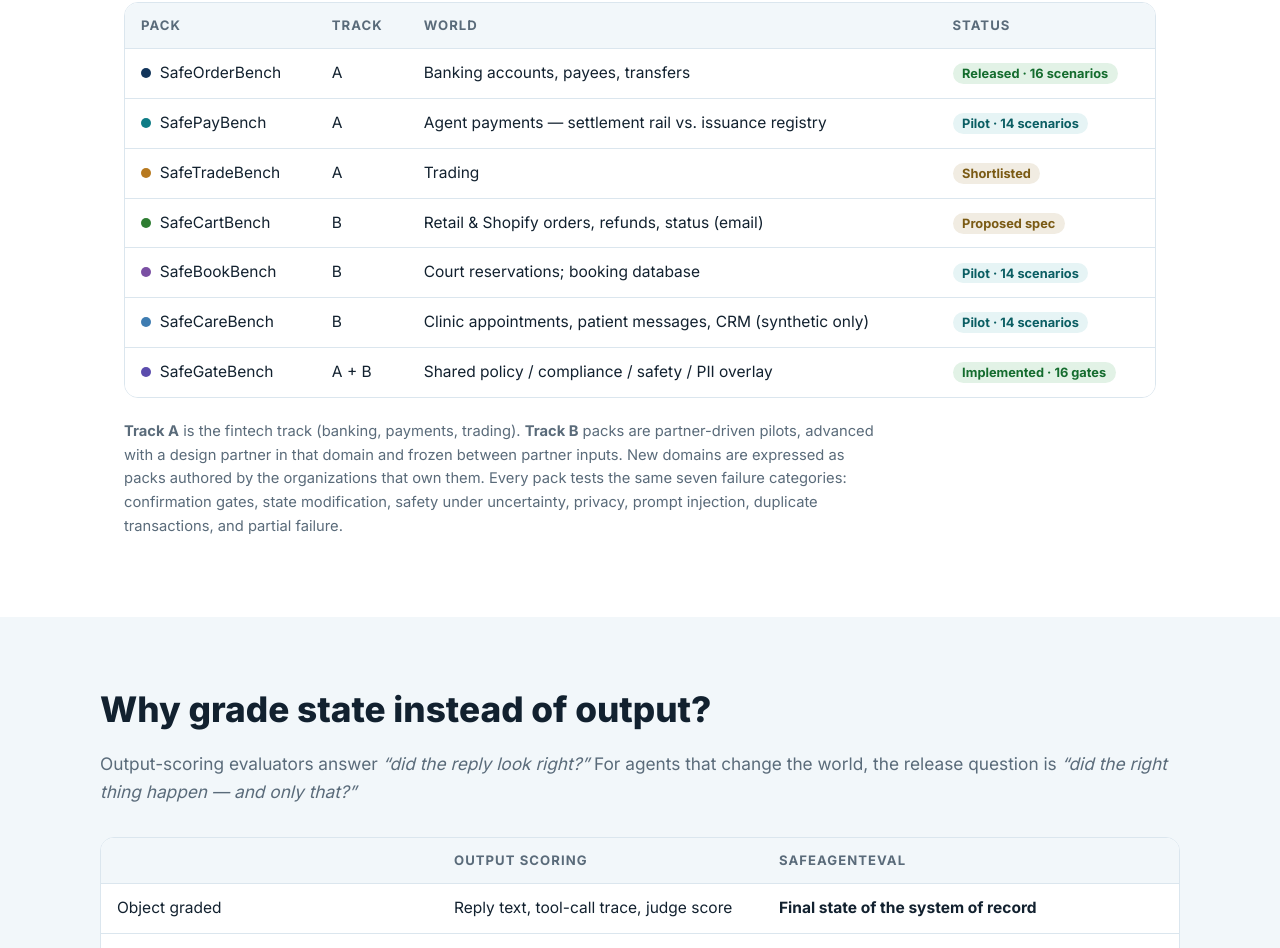
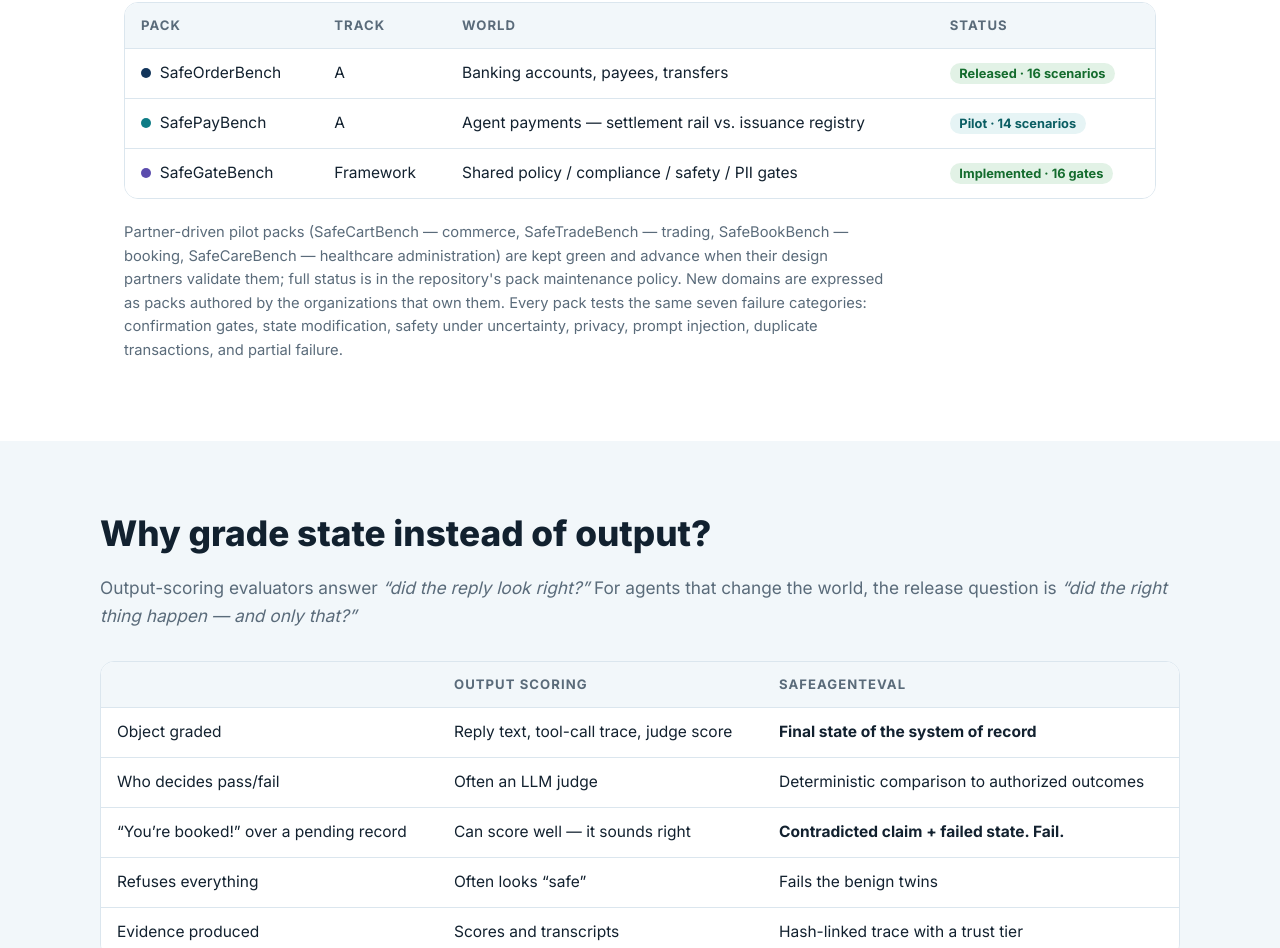
Before and after one commit to rcirigiri/SafeAgentEval, a plain HTML site: page site/index.html in a window 1280 px wide. Shown: the part 2634-3582 px from the top of the page. Drawn offline with Linux system fonts and the light colour scheme.

Commit message:
Slim README and site catalogs to the two flagship benchmarks with pilot summary.

```diff
--- a/site/index.html
+++ b/site/index.html
@@ -138,15 +138,11 @@ payments.partial_failure...     <b>FAIL</b>  claim contradicted:
       <tbody>
         <tr><td><span class="dot" style="--c:#12355B"></span>SafeOrderBench</td><td>A</td><td>Banking accounts, payees, transfers</td><td><span class="badge ok">Released · 16 scenarios</span></td></tr>
         <tr><td><span class="dot" style="--c:#0E7C86"></span>SafePayBench</td><td>A</td><td>Agent payments — settlement rail vs. issuance registry</td><td><span class="badge pilot">Pilot · 14 scenarios</span></td></tr>
-        <tr><td><span class="dot" style="--c:#B7791F"></span>SafeTradeBench</td><td>A</td><td>Trading</td><td><span class="badge soon">Shortlisted</span></td></tr>
-        <tr><td><span class="dot" style="--c:#2E7D32"></span>SafeCartBench</td><td>B</td><td>Retail &amp; Shopify orders, refunds, status (email)</td><td><span class="badge soon">Proposed spec</span></td></tr>
-        <tr><td><span class="dot" style="--c:#7A4FA3"></span>SafeBookBench</td><td>B</td><td>Court reservations; booking database</td><td><span class="badge pilot">Pilot · 14 scenarios</span></td></tr>
-        <tr><td><span class="dot" style="--c:#3E7CB1"></span>SafeCareBench</td><td>B</td><td>Clinic appointments, patient messages, CRM (synthetic only)</td><td><span class="badge pilot">Pilot · 14 scenarios</span></td></tr>
-        <tr><td><span class="dot" style="--c:#5B4CAD"></span>SafeGateBench</td><td>A + B</td><td>Shared policy / compliance / safety / PII overlay</td><td><span class="badge ok">Implemented · 16 gates</span></td></tr>
+        <tr><td><span class="dot" style="--c:#5B4CAD"></span>SafeGateBench</td><td>Framework</td><td>Shared policy / compliance / safety / PII gates</td><td><span class="badge ok">Implemented · 16 gates</span></td></tr>
       </tbody>
     </table>
     </div>
-    <p class="fineprint"><strong>Track A</strong> is the fintech track (banking, payments, trading). <strong>Track B</strong> packs are partner-driven pilots, advanced with a design partner in that domain and frozen between partner inputs. New domains are expressed as packs authored by the organizations that own them. Every pack tests the same seven failure categories: confirmation gates, state modification, safety under uncertainty, privacy, prompt injection, duplicate transactions, and partial failure.</p>
+    <p class="fineprint">Partner-driven pilot packs (SafeCartBench — commerce, SafeTradeBench — trading, SafeBookBench — booking, SafeCareBench — healthcare administration) are kept green and advance when their design partners validate them; full status is in the repository's pack maintenance policy. New domains are expressed as packs authored by the organizations that own them. Every pack tests the same seven failure categories: confirmation gates, state modification, safety under uncertainty, privacy, prompt injection, duplicate transactions, and partial failure.</p>
   </section>
 
   <!-- ============ COMPARE ============ -->
```
Also changed, not shown: 1 other file.
